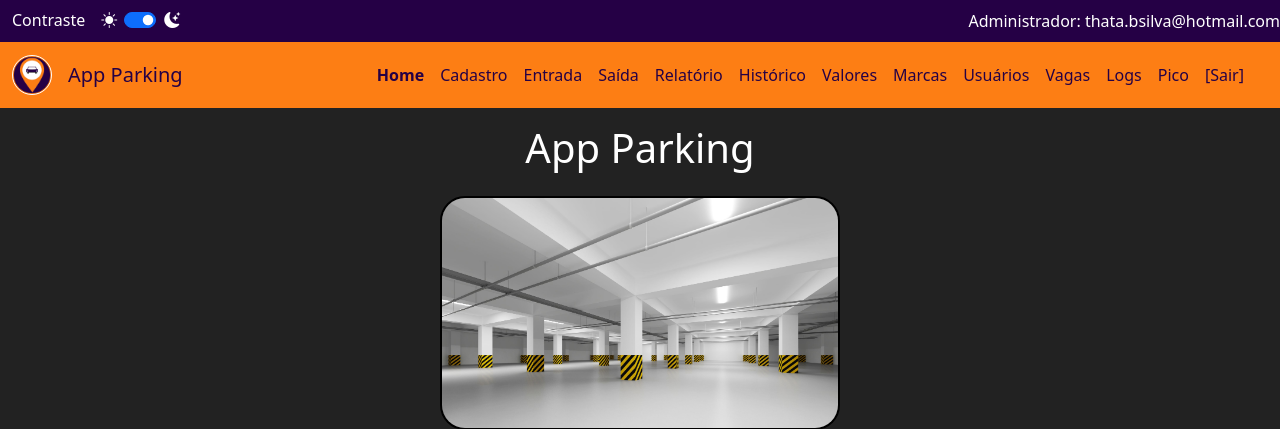
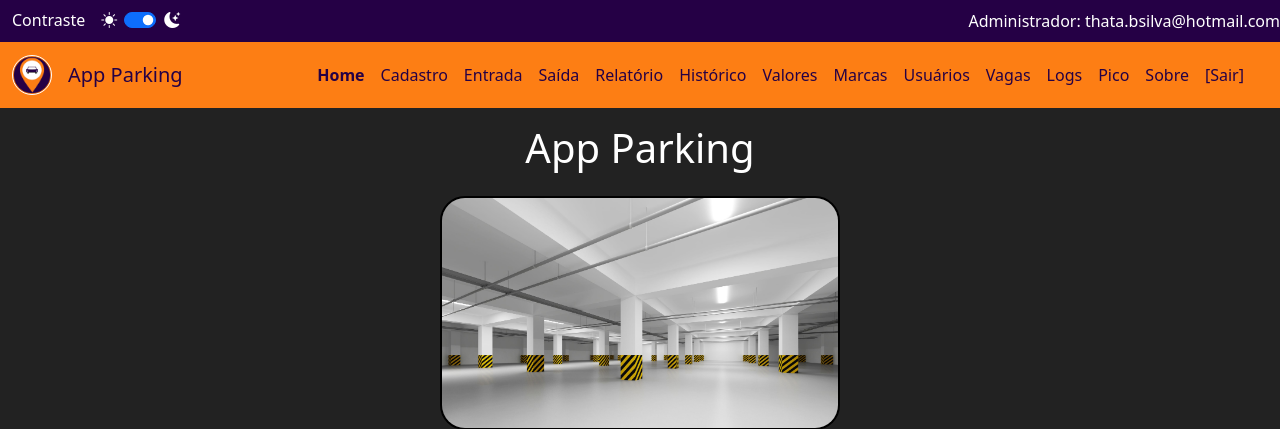
Before and after one commit to RenePadua/TCC-AppParking, a PHP site: page /pages/index.php in a window 1280 px wide. Shown: the top 429 px of the page. Run offline with PHP 8.4, Linux system fonts and the light colour scheme; a user stored in the database is signed in; data comes from the database, SQL or seed files in the repository.

Commit message:
Add files via upload

```diff
--- a/geral/includes/header.php
+++ b/geral/includes/header.php
@@ -70,6 +70,7 @@ $menuLinks = [
 		'Vagas' => '../pages/vagas.php',
 		'Logs' => '../pages/logs.php',
 		'Pico' => '../pages/pico.php',
+		'Sobre' => '../pages/sobre.php',
         '[Sair]' => '../pages/logout.php'
     ],
 	'Proprietário' => [
@@ -124,7 +125,7 @@ $menuLinks = [
 	<link rel="stylesheet" href="https://cdn.jsdelivr.net/npm/bootstrap-icons@1.10.5/font/bootstrap-icons.css">
 </head>
 <body>
-
+<header>
 <nav id="subHeader" class="navbar navbar-expand-lg">
 	<div class="container-fluid d-flex flex-row">
 
@@ -263,6 +264,7 @@ $menuLinks = [
         </div>
     </div>
 </nav>
+</header>
 
 <script src="https://cdn.jsdelivr.net/npm/bootstrap@5.3.0-alpha3/dist/js/bootstrap.bundle.min.js" crossorigin="anonymous"></script>
 
```
Lines whose indentation alone changed are shown as unchanged.
